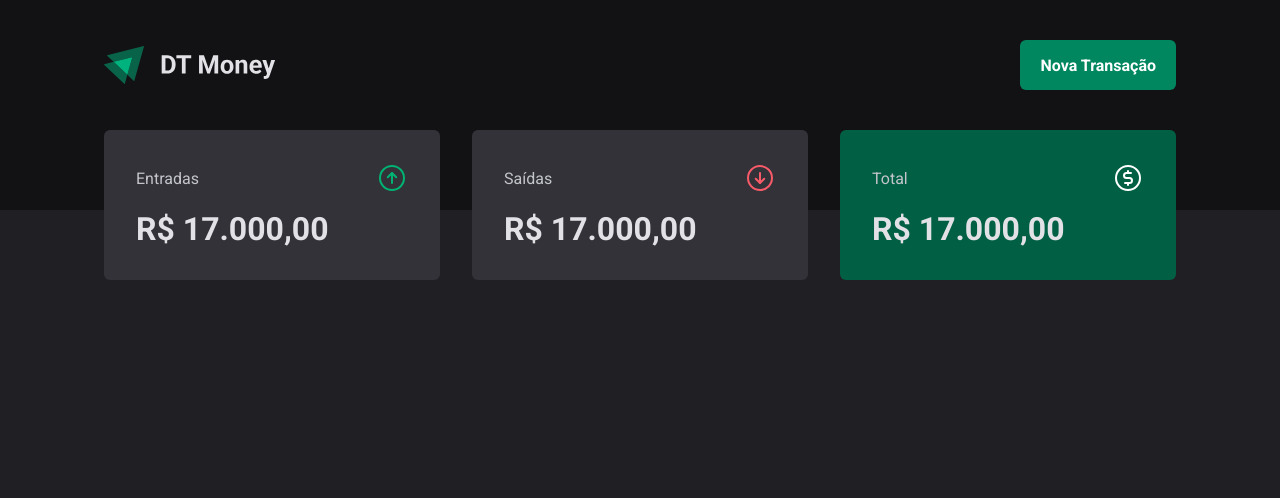
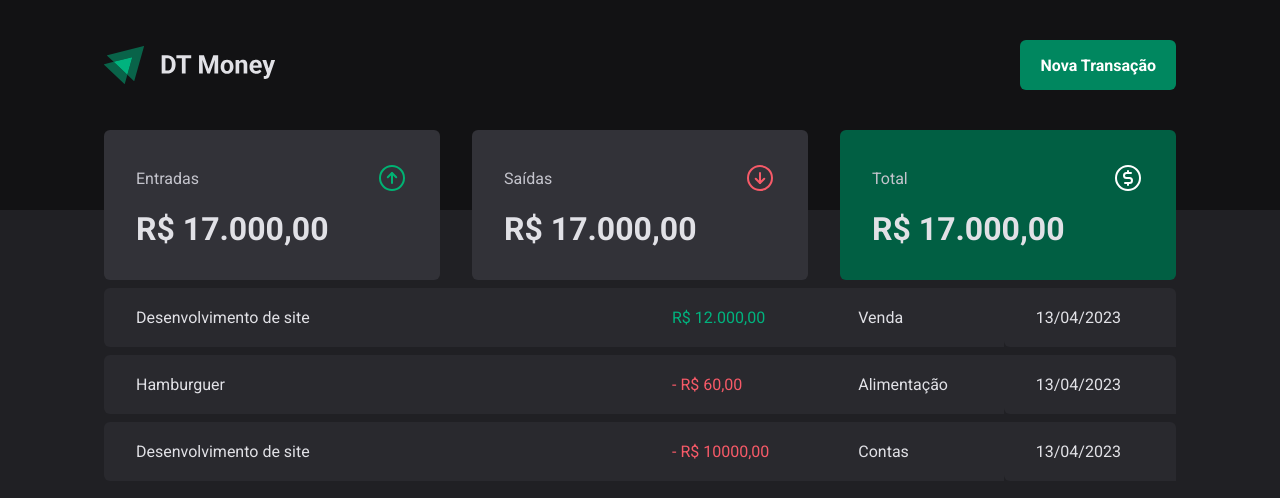
Before and after one commit to AlanJhonatan/ignite-reactjs-dtmoney, a React (Vite) app: page / in a window 1280 px wide. Shown: the top 498 px of the page. Built offline with nearby package versions, Linux system fonts and the light colour scheme.

Commit message:
feat: add Trasactions table layout

```diff
--- a/src/pages/Transactions/index.tsx
+++ b/src/pages/Transactions/index.tsx
@@ -1,11 +1,49 @@
 import { Header } from '../../components/Header'
 import { Summary } from '../../components/Summary'
+import {
+  PriceHighlight,
+  TransactionsContainer,
+  TransactionsTable,
+} from './styles'
 
 export function Transactions() {
   return (
     <div>
       <Header />
       <Summary />
+
+      <TransactionsContainer>
+        <TransactionsTable>
+          <tbody>
+            <tr>
+              <td width="50%">Desenvolvimento de site</td>
+              <td>
+                <PriceHighlight variant="income">R$ 12.000,00</PriceHighlight>
+              </td>
+              <td>Venda</td>
+              <td>13/04/2023</td>
+            </tr>
+
+            <tr>
+              <td width="50%">Hamburguer</td>
+              <td>
+                <PriceHighlight variant="outcome">- R$ 60,00</PriceHighlight>
+              </td>
+              <td>Alimentação</td>
+              <td>13/04/2023</td>
+            </tr>
+
+            <tr>
+              <td width="50%">Desenvolvimento de site</td>
+              <td>
+                <PriceHighlight variant="outcome">- R$ 10000,00</PriceHighlight>
+              </td>
+              <td>Contas</td>
+              <td>13/04/2023</td>
+            </tr>
+          </tbody>
+        </TransactionsTable>
+      </TransactionsContainer>
     </div>
   )
 }
--- a/src/pages/Transactions/styles.ts
+++ b/src/pages/Transactions/styles.ts
@@ -0,0 +1,41 @@
+import styled from 'styled-components'
+
+export const TransactionsContainer = styled.main`
+  width: 100%;
+  max-width: 1120px;
+  margin: 0 auto;
+  padding: 0 1.5rem;
+`
+
+export const TransactionsTable = styled.table`
+  width: 100%;
+  border-collapse: separate;
+  border-spacing: 0 0.5rem;
+  /* margin-top: 1.5rem; */
+
+  td {
+    padding: 1.25rem 2rem;
+    background: ${(props) => props.theme['gray-700']};
+
+    &:first-child {
+      border-top-left-radius: 6px;
+      border-bottom-left-radius: 6px;
+    }
+
+    &:last-child {
+      border-top-right-radius: 6px;
+      border-bottom-left-radius: 6px;
+    }
+  }
+`
+
+interface PriceHighlightProps {
+  variant: 'income' | 'outcome'
+}
+
+export const PriceHighlight = styled.span<PriceHighlightProps>`
+  color: ${(props) =>
+    props.variant === 'income'
+      ? props.theme['green-300']
+      : props.theme['red-300']};
+`
```
